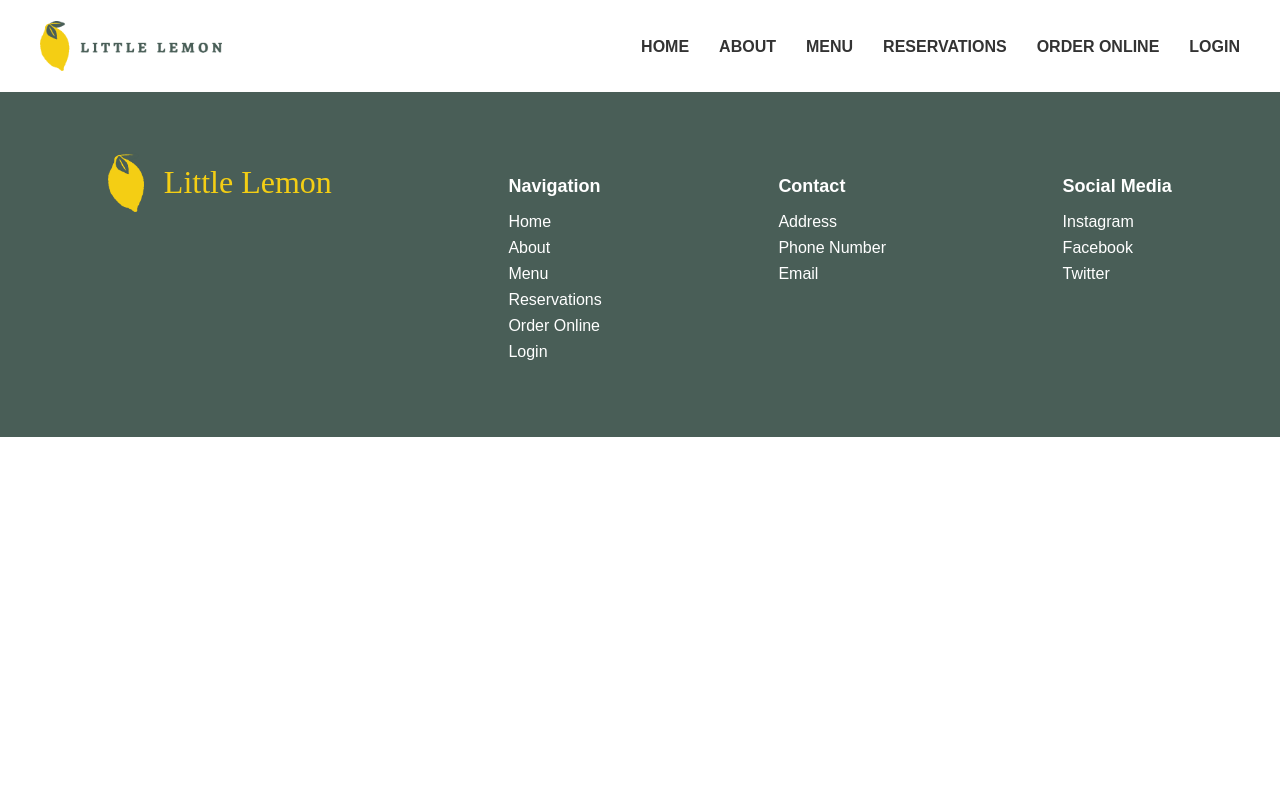
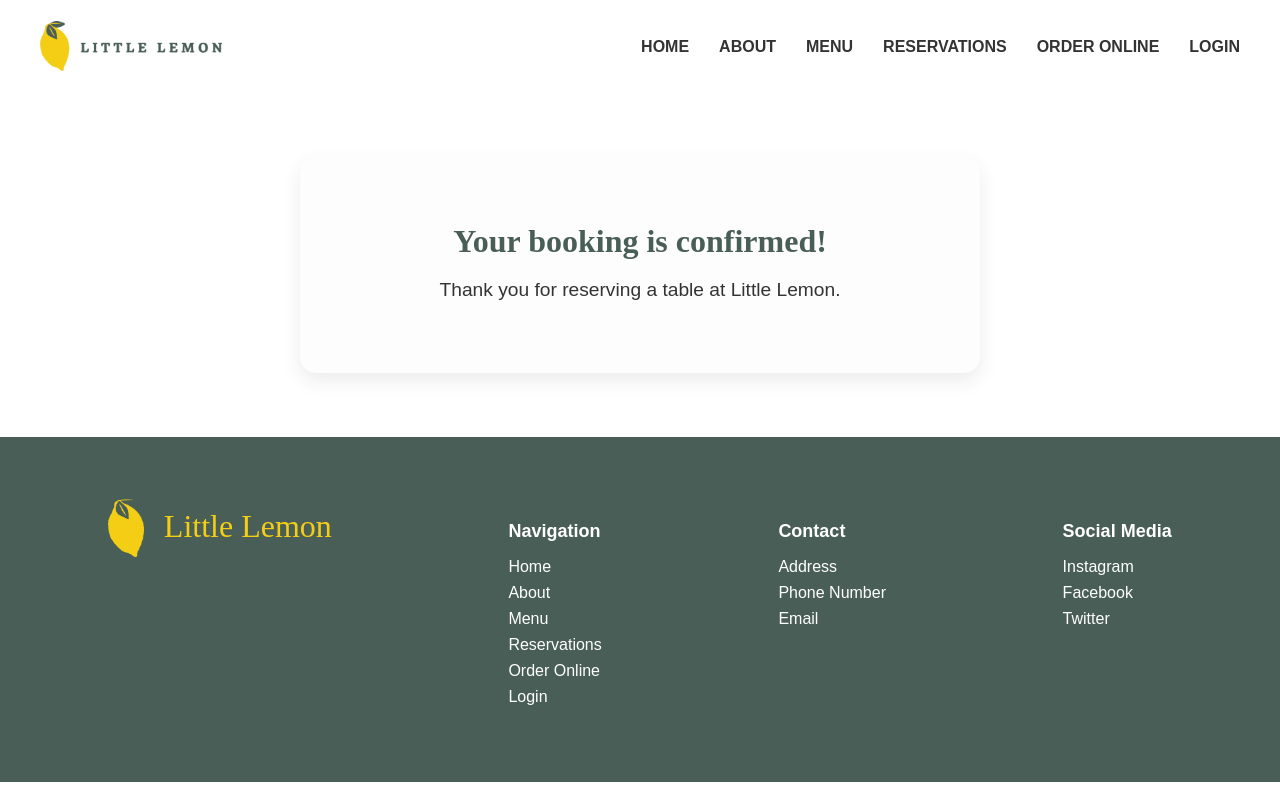
Before and after one commit to Zahid295/little-lemon-restaurant, a React (Create React App) app: page /confirmed in a window 1280 px wide. Built offline with nearby package versions, Linux system fonts and the light colour scheme.

Commit message:
Integrate form submit flow and add booking confirmation page

```diff
--- a/src/App.js
+++ b/src/App.js
@@ -1,19 +1,13 @@
-import { BrowserRouter as Router, Routes, Route } from "react-router-dom";
+import { BrowserRouter as Router } from "react-router-dom";
 import Navbar from "./components/Navbar/Navbar";
 import Footer from "./components/Footer/Footer";
-import Home from "./pages/Home";
-import Reservations from "./pages/Reservations";
+import AppRoutes from "./AppRoutes";
 
 function App() {
   return (
     <Router>
       <Navbar />
-
-      <Routes>
-        <Route path="/" element={<Home />} />
-        <Route path="/reservations" element={<Reservations />} />
-      </Routes>
-
+      <AppRoutes />
       <Footer />
     </Router>
   );
--- /dev/null
+++ b/src/AppRoutes.js
@@ -0,0 +1,27 @@
+/* global submitAPI */
+import { Routes, Route, useNavigate } from "react-router-dom";
+import Home from "./pages/Home";
+import Reservations from "./pages/Reservations";
+import ConfirmedBooking from "./components/ConfirmedBooking/ConfirmedBooking";
+
+export default function AppRoutes() {
+  const navigate = useNavigate();
+
+  function submitForm(formData) {
+    const success = submitAPI(formData);
+    if (success) {
+      navigate("/confirmed");
+    }
+  }
+
+  return (
+    <Routes>
+      <Route path="/" element={<Home />} />
+      <Route
+        path="/reservations"
+        element={<Reservations submitForm={submitForm} />}
+      />
+      <Route path="/confirmed" element={<ConfirmedBooking />} />
+    </Routes>
+  );
+}
--- a/src/components/BookingForm/BookingForm.js
+++ b/src/components/BookingForm/BookingForm.js
@@ -1,22 +1,25 @@
 import { useState } from "react";
 import "./BookingForm.css";
 
-export default function BookingForm({ availableTimes, dispatch }) {
+export default function BookingForm({ availableTimes, dispatch, submitForm }) {
     const [date, setDate] = useState("");
     const [time, setTime] = useState("");
     const [guests, setGuests] = useState(1);
     const [occasion, setOccasion] = useState("Birthday");
 
 
-function handleSubmit(e) {
+  function handleSubmit(e) {
     e.preventDefault();
-    dispatch({
-        type: "book-slot",
-        date,
-        time
-    });
-    alert(`Table booked for ${date} at ${time}`);
-}
+
+    const formData = {
+      date,
+      time,
+      guests,
+      occasion
+    };
+
+    submitForm(formData);
+  }
 
 return (
     <form
--- /dev/null
+++ b/src/components/ConfirmedBooking/ConfirmedBooking.css
@@ -0,0 +1,24 @@
+.confirmed-booking {
+  max-width: 600px;
+  margin: 4rem auto;
+  padding: 2.5rem;
+  background: #fdfdfd;
+  border-radius: 16px;
+  box-shadow: 0 8px 20px rgba(0, 0, 0, 0.08);
+  text-align: center;
+}
+
+.confirmed-booking h1 {
+  font-family: "Markazi Text", serif;
+  font-size: 2rem;
+  color: #495e57;
+  margin-bottom: 1rem;
+  font-weight: 700;
+}
+
+.confirmed-booking p {
+  font-family: "Karla", sans-serif;
+  font-size: 1.2rem;
+  color: #333;
+  margin-bottom: 2rem;
+}
--- /dev/null
+++ b/src/components/ConfirmedBooking/ConfirmedBooking.js
@@ -0,0 +1,10 @@
+import "./ConfirmedBooking.css";
+
+export default function ConfirmedBooking() {
+  return (
+    <section className="confirmed-booking">
+      <h1>Your booking is confirmed!</h1>
+      <p>Thank you for reserving a table at Little Lemon.</p>
+    </section>
+  );
+}
--- a/src/pages/Reservations.js
+++ b/src/pages/Reservations.js
@@ -6,41 +6,23 @@ import "./Reservations.css";
 function initializeTimes() {
     const today = new Date()
   return {
-    available: fetchAPI(today),
-    booked: {}
+    /* global fetchAPI */
+    available: fetchAPI(today)
   }
 }
 
 function updateTimes(state, action) {
     if (action.type === "update-date") {
         const SelectedDate = new Date(action.date)
-        // const date = action.date;
-        // const allSlots = ["17:00", "18:00", "19:00", "20:00", "21:00", "22:00"];
-        // const bookedForDate = state.booked[date] || [];
-
-        // const available = allSlots.filter((slot) => !bookedForDate.includes(slot));
         return {
             ...state,
             available: fetchAPI(SelectedDate)
         };
     }
-
-    if (action.type === "book-slot") {
-        const { date, time } = action;
-
-        const bookedForDate = state.booked[date] || [];
-        return {
-            ...state,
-            booked: {
-                ...state.booked,
-                [date]: [...bookedForDate, time]
-            }
-        };
-    }
     return state
 }
 
-export default function Reservations() {
+export default function Reservations({ submitForm }) {
     const [state, dispatch] = useReducer(updateTimes, initializeTimes());
 
     return (
@@ -51,7 +33,7 @@ export default function Reservations() {
             <h1 id="reservations-heading">Reserve a Table</h1>
             <p>Please fill in the form below to complete your reservation.</p>
 
-            <BookingForm availableTimes={state.available} dispatch={dispatch} />
+            <BookingForm availableTimes={state.available} dispatch={dispatch} submitForm={submitForm} />
             <BookingSlotList availableTimes={state.available} />
         </section>
     );
```
